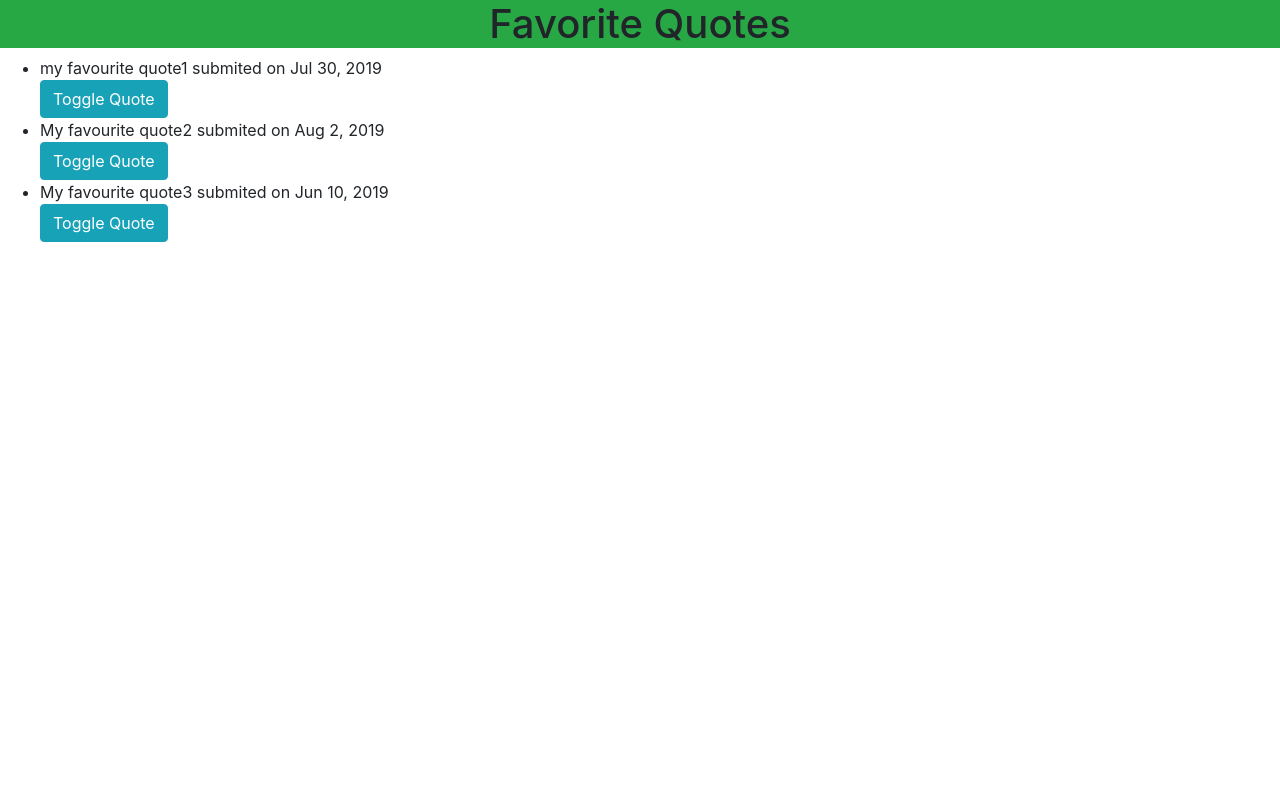
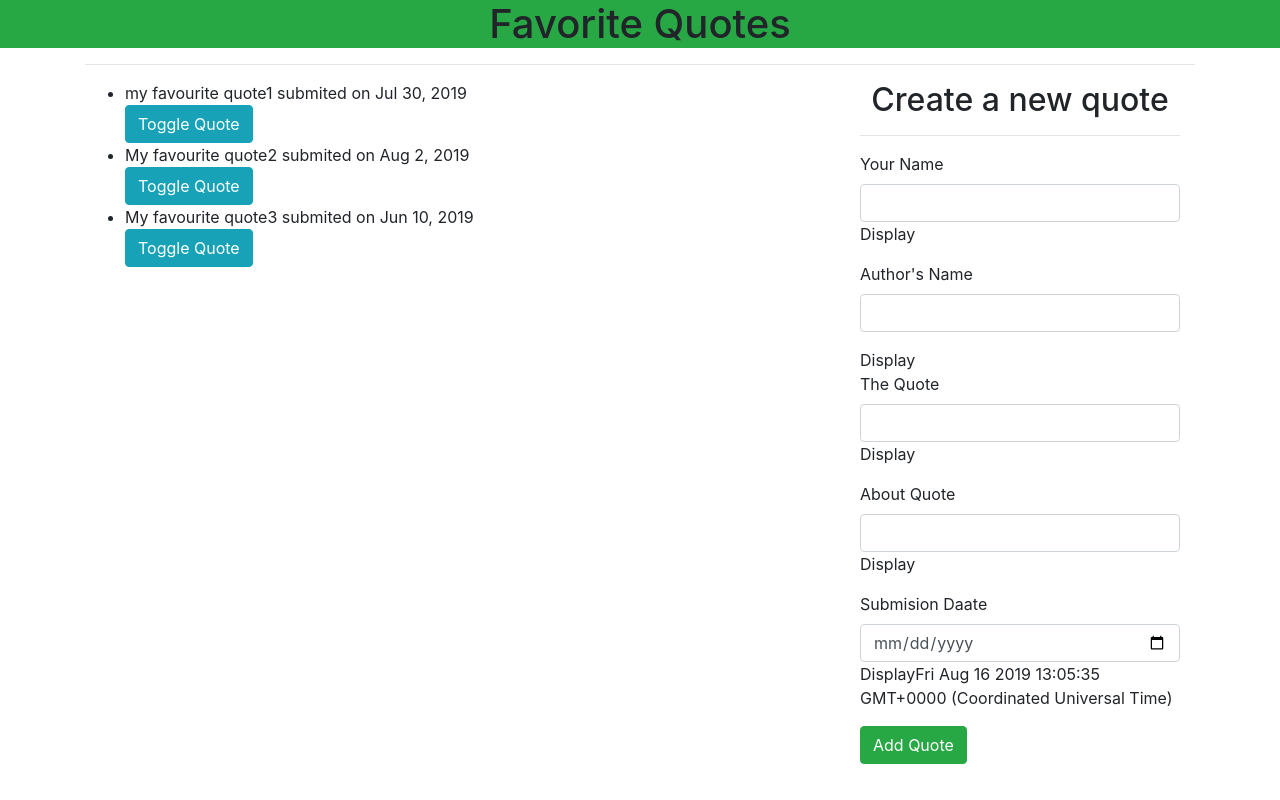
Before and after one commit to Paulwamaria/Quotes, an Angular app: page / in a window 1280 px wide. Built offline with nearby package versions, Linux system fonts and the light colour scheme.

Commit message:
Create a form to collect details for a new quote

```diff
--- a/src/app/date-count.pipe.ts
+++ b/src/app/date-count.pipe.ts
@@ -17,7 +17,7 @@ export class DateCountPipe implements PipeTransform {
 
     var dateCounter = Math.floor(expiredTimeInSeconds / secondsInDay);
     var extraTimeInHours = (expiredTimeInSeconds % secondsInDay) / secondsInHour;
-    var realExpiredTime: any = 'It\'s been ' + dateCounter + (' days,' + extraTimeInHours + ' hours since the quote was submitted.');
+    var realExpiredTime: any = 'It\'s been ' + dateCounter + (' days and ' + extraTimeInHours + ' hours since the quote was submitted.');
     return realExpiredTime;
   }
 
--- /dev/null
+++ b/src/app/quote-form/quote-form.component.html
@@ -0,0 +1,39 @@
+
+<div class= "container-fluid">
+  <h2 class="text-center">Create a new quote</h2>
+  <hr>
+  <form #quoteform='ngForm'>
+    <div class="form-group">
+      <label for="submiterName">Your Name</label>
+      <input type="text" name='submiterName' required [(ngModel)]='newQuote.submiterName' id= "submiterName" class="form-control">
+      Display{{newQuote.submiterName}}
+    </div>
+    <div class="form-group">
+      <label for="authorName">Author's Name</label>
+      <input type="text" class= "form-control" id="authorName" name= "authorName" required [(ngModel)]='newQuote.authorName'>
+    </div>
+    Display{{newQuote.authorName}}
+    <!-- <div class= "form-group">
+      <label for="quoteTitle">Quote Title</label>
+      <input type="text" id ="quoteTitle" name="quoteTitle" required class="form-control" [(ngModel)]='newQuote.quoteTitle'>
+    </div> -->
+    <div class="form-group">
+      <label for="name" >The Quote</label>
+      <input type="text" id="name" name= "name" required class= "form-control" [(ngModel)]='newQuote.name'>
+      Display{{newQuote.name}}
+    </div>
+    <div class="form-group">
+      <label for="description">About Quote</label>
+      <input type="textarea" id="description" class="form-control" name="description" required [(ngModel)]='newQuote.description'>
+      Display{{newQuote.description}}
+    </div>
+    <div class="form-group">
+      <label for="submitDate">Submision Daate</label>
+      <input type="date" class="form-control" id="submitDate" name="submitDate"required [(ngModel)]='newQuote.submitDate'>
+      Display{{newQuote.submitDate}}
+    </div>
+    <button type="submit" class="btn btn-success">Add Quote</button>
+
+
+  </form>
+</div>
--- /dev/null
+++ b/src/app/quote-form/quote-form.component.ts
@@ -0,0 +1,17 @@
+import { Component, OnInit } from '@angular/core';
+import { Quotes } from '../quotes';
+
+@Component({
+  selector: 'app-quote-form',
+  templateUrl: './quote-form.component.html',
+  styleUrls: ['./quote-form.component.css']
+})
+export class QuoteFormComponent implements OnInit {
+  newQuote = new Quotes( 0, '', '', '', 0, 0, '', new Date());
+
+  constructor() { }
+
+  ngOnInit() {
+  }
+
+}
--- a/src/app/quotes.ts
+++ b/src/app/quotes.ts
@@ -1,5 +1,6 @@
 export class Quotes {
   showDescription: boolean;
+  // tslint:disable-next-line: max-line-length
   constructor(public id: number, public name: string, public description: string, public author: string, public upVot: number, public downVot: number, public submiterName: string, public submitDate: Date ) {
     this.showDescription = false;
   }
--- a/src/app/quotes/quotes.component.html
+++ b/src/app/quotes/quotes.component.html
@@ -1,4 +1,8 @@
-<div>
+<div class="container">
+  <hr>
+
+  <div class="row">
+    <div class="col-md-8">
         <ul>
             <div *ngFor='let quote of quotes; let i = index'>
               <li>{{quote.name}} submited on {{quote.submitDate|date}} </li>
@@ -8,3 +12,9 @@
             </div>
           </ul>
     </div>
+    <div class="col-md-4">
+      <app-quote-form></app-quote-form>
+    </div>
+
+  </div>
+</div>
```
Also changed, not shown: src/app/app.module.ts (+6 -2 lines), src/app/quote-form/quote-form.component.css (added), 1 other file (tests, documents, lock files or other folders). Lines whose indentation alone changed are shown as unchanged.
